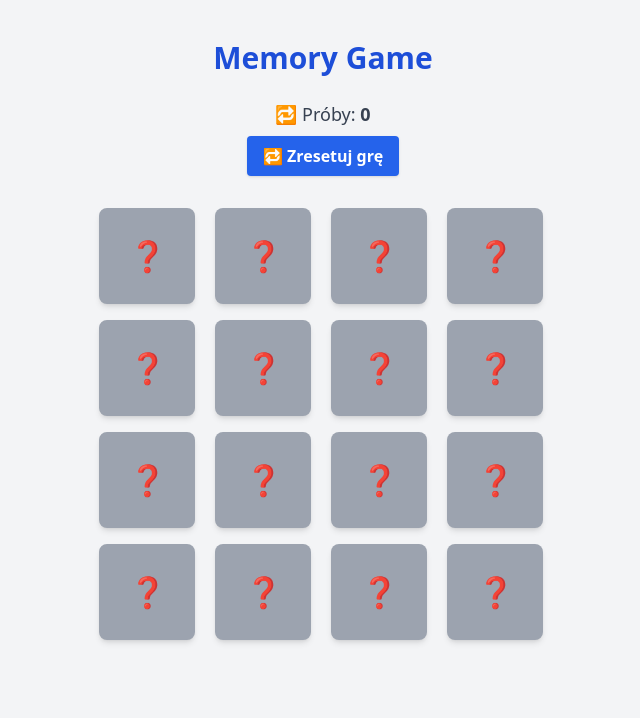
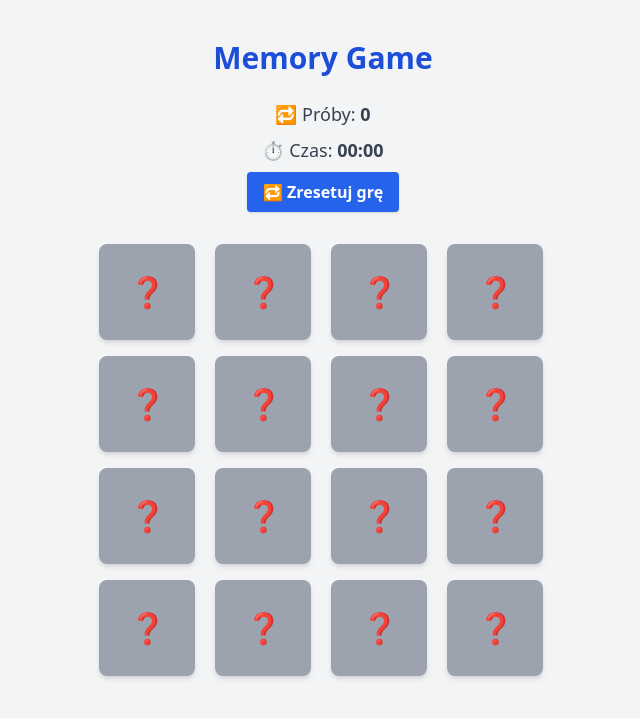
Before and after one commit to Kornetas/memory-game, a React (Vite) app: page / in a window 1280 px wide. Shown: the top 718 px of the page, without its empty margins (317-957 px from the left). Built offline with nearby package versions, Linux system fonts and the light colour scheme.

Commit message:
add timer with start, stop and reset logic

```diff
--- a/src/App.jsx
+++ b/src/App.jsx
@@ -9,8 +9,20 @@ function App() {
   const [isBusy, setIsBusy] = useState(false);
   const [hasWon, setHasWon] = useState(false);
   const [tries, setTries] = useState(0);
+  const [time, setTime] = useState(0);
+  const [isTiming, setIsTiming] = useState(false);
+
+  function formatTime(seconds) {
+    const mins = Math.floor(seconds / 60);
+    const secs = seconds % 60;
+    return `${String(mins).padStart(2, "0")}:${String(secs).padStart(2, "0")}`;
+  }
 
   const handleCardClick = (clickedCard) => {
+    if (!isTiming && !firstCard && !secondCard) {
+      setIsTiming(true); // startujemy zegar przy 1 kliknięciu
+    }
+
     if (isBusy || clickedCard.isFlipped || clickedCard.isMatched) return;
 
     const updatedCards = cards.map((card) =>
@@ -25,6 +37,17 @@ function App() {
       setIsBusy(true);
     }
   };
+
+  useEffect(() => {
+    let timer;
+
+    if (isTiming) {
+      timer = setInterval(() => {
+        setTime((prev) => prev + 1);
+      }, 1000);
+    }
+    return () => clearInterval(timer);
+  }, [isTiming]);
 
   useEffect(() => {
     if (!firstCard || !secondCard) return;
@@ -55,6 +78,7 @@ function App() {
   useEffect(() => {
     if (cards.length > 0 && cards.every((card) => card.isMatched)) {
       setHasWon(true);
+      setIsTiming(false);
     }
   }, [cards]);
 
@@ -71,6 +95,8 @@ function App() {
     setIsBusy(false);
     setHasWon(false);
     setTries(0);
+    setTime(0);
+    setIsTiming(false);
   };
 
   return (
@@ -80,6 +106,10 @@ function App() {
       <p className="text-lg text-gray-700 mb-2">
         🔁 Próby: <span className="font-semibold">{tries}</span>
       </p>
+      <p className="text-lg text-gray-700 mb-2">
+        ⏱️ Czas: <span className="font-semibold">{formatTime(time)}</span>
+      </p>
+
       {hasWon && (
         <div className="mb-4 p-4 bg-green-100 text-gray-700 rounded shadow">
           🎉 Brawo! Wygrałeś!{" "}
```
